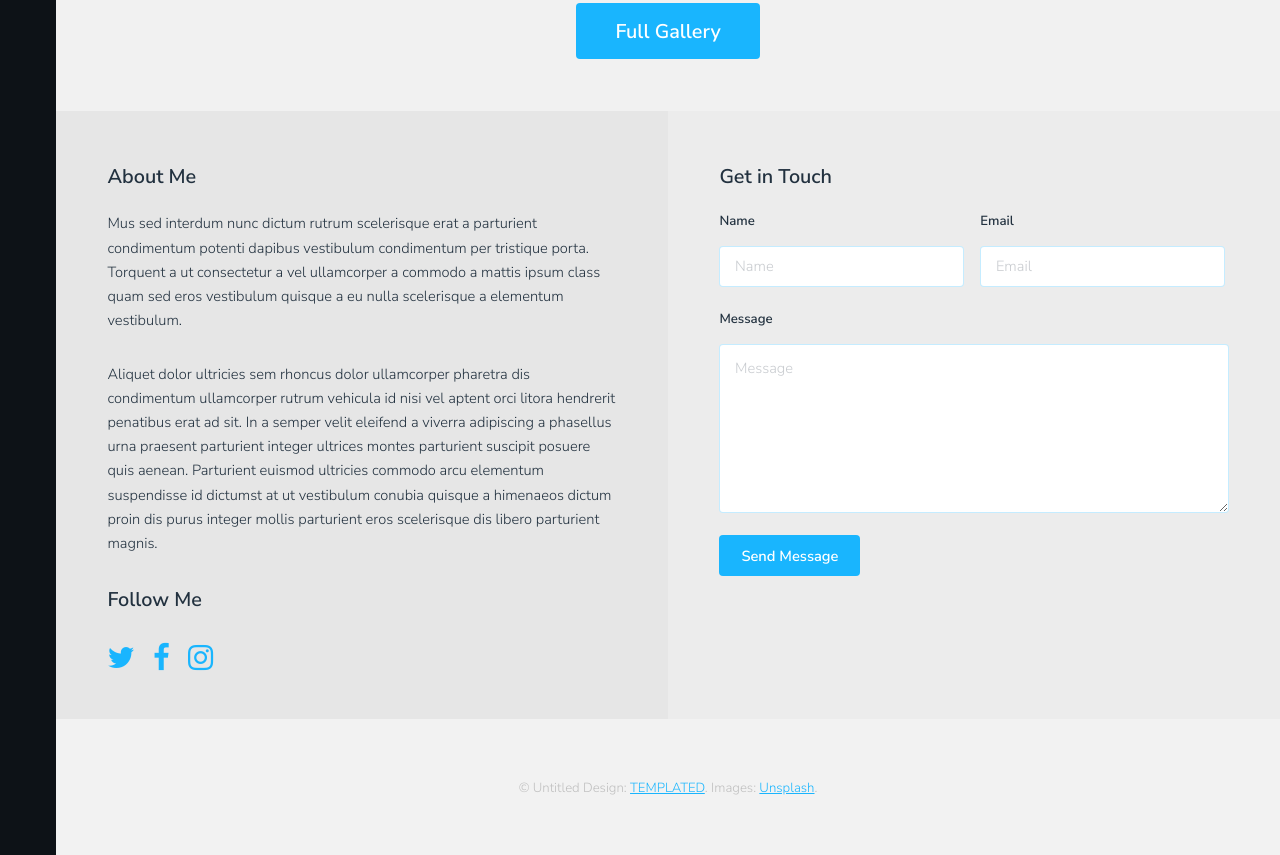
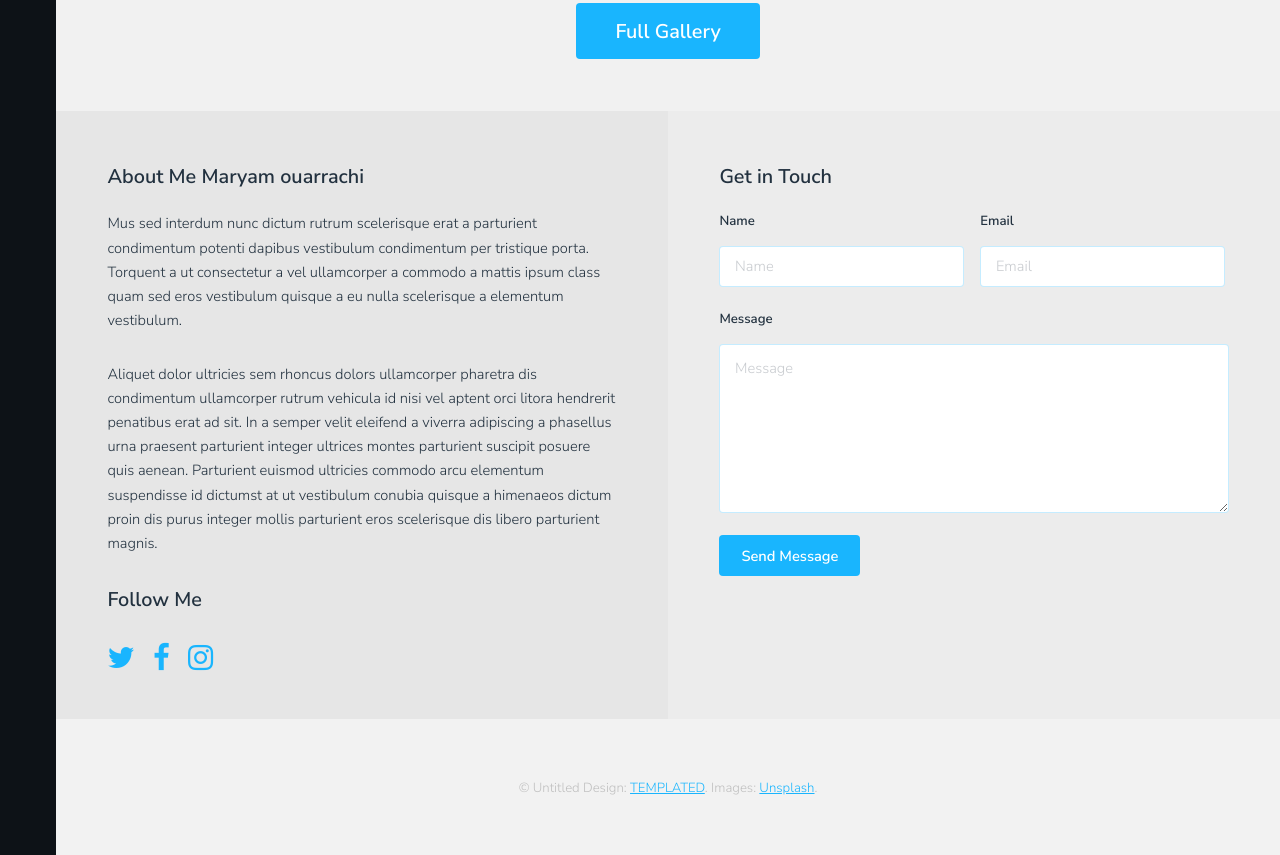
Before and after one commit to nadiaOC/projetGit, a plain HTML site: page index.html in a window 1280 px wide. Shown: the part 1332-2187 px from the top of the page. Drawn offline with Linux system fonts and the light colour scheme.

Commit message:
modification de fichier index.html

```diff
--- a/index.html
+++ b/index.html
@@ -81,9 +81,9 @@
 						<section id="contact">
 							<!-- Social -->
 								<div class="social column">
-									<h3>About Me</h3>
+									<h3>About Me Maryam ouarrachi</h3>
 									<p>Mus sed interdum nunc dictum rutrum scelerisque erat a parturient condimentum potenti dapibus vestibulum condimentum per tristique porta. Torquent a ut consectetur a vel ullamcorper a commodo a mattis ipsum class quam sed eros vestibulum quisque a eu nulla scelerisque a elementum vestibulum.</p>
-									<p>Aliquet dolor ultricies sem rhoncus dolor ullamcorper pharetra dis condimentum ullamcorper rutrum vehicula id nisi vel aptent orci litora hendrerit penatibus erat ad sit. In a semper velit eleifend a viverra adipiscing a phasellus urna praesent parturient integer ultrices montes parturient suscipit posuere quis aenean. Parturient euismod ultricies commodo arcu elementum suspendisse id dictumst at ut vestibulum conubia quisque a himenaeos dictum proin dis purus integer mollis parturient eros scelerisque dis libero parturient magnis.</p>
+									<p>Aliquet dolor ultricies sem rhoncus dolors ullamcorper pharetra dis condimentum ullamcorper rutrum vehicula id nisi vel aptent orci litora hendrerit penatibus erat ad sit. In a semper velit eleifend a viverra adipiscing a phasellus urna praesent parturient integer ultrices montes parturient suscipit posuere quis aenean. Parturient euismod ultricies commodo arcu elementum suspendisse id dictumst at ut vestibulum conubia quisque a himenaeos dictum proin dis purus integer mollis parturient eros scelerisque dis libero parturient magnis.</p>
 									<h3>Follow Me</h3>
 									<ul class="icons">
 										<li><a href="#" class="icon fa-twitter"><span class="label">Twitter</span></a></li>
```
